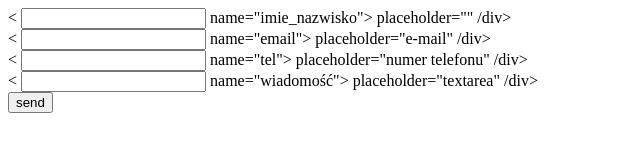
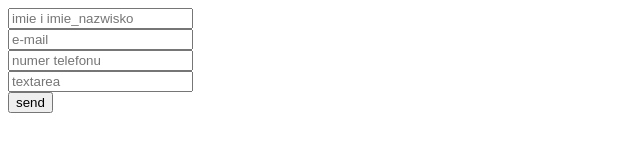
Before and after one commit to natalia05580/natalia05580.github.io, a plain HTML site: page formularz/index.html in a window 1280 px wide. Shown: the whole page, without its empty margins (0-640 px from the left). Drawn offline with Linux system fonts and the light colour scheme.

Commit message:
formatowanie

```diff
--- a/formularz/index.html
+++ b/formularz/index.html
@@ -1,26 +1,31 @@
 <!DOCTYPE html>
 <html lang="en">
+
 <head>
     <meta charset="UTF-8">
     <meta name="viewport" content="width=device-width, initial-scale=1.0">
     <meta http-equiv="X-UA-Compatible" content="ie=edge">
     <title>Document</title>
 </head>
+
 <body>
-   <form action="" method="POST"
-    <div><
-       <input type="text"> name="imie_nazwisko"> placeholder=""
-       /div>
-       <div><
-        <input type="email"> name="email"> placeholder="e-mail"
-        /div><div><
-            <input type="tel"> name="tel"> placeholder="numer telefonu"
-            /div><div><
-                <input type="wiadomość"> name="wiadomość"> placeholder="textarea"
-                /div>
-            <div>
-                <input type="submit" value="send"
-            </div>
-            </form>
+    <form action="https://formspree.io/nu05580@gmail.com" method="POST"></form>
+        <div>
+            <input type="text" name="imie_nazwisko" placeholder="imie i imie_nazwisko">
+        </div>
+        <div>
+            <input type="email" name="email" placeholder="e-mail">
+        </div>
+        <div>
+            <input type="tel" name="tel" placeholder="numer telefonu">
+        </div>
+        <div>
+            <input type="wiadomość" name="wiadomość" placeholder="textarea">
+        </div>
+        <div>
+            <input type="submit" value="send">
+        </div>
+    </form>
 </body>
+
 </html>
```
